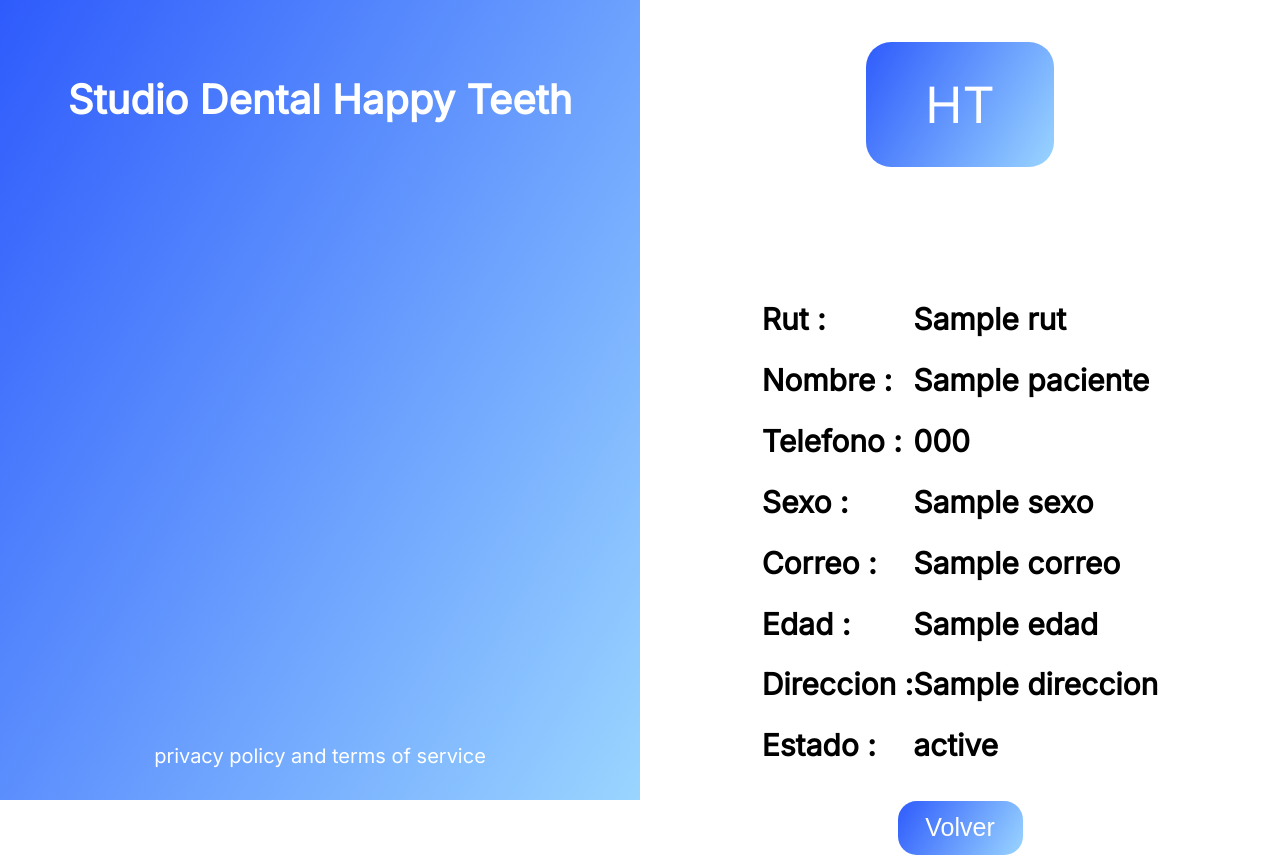
After one commit to Jesus-CP/Ingenieria-de-Software, a Django app: template estudio/templates/estudio/paciente_ver.html in a window 1280 px wide. The commit adds this page. Run offline with Django 3.2, Linux system fonts and the light colour scheme; the template is opened without the code that fills it: most values are stand-ins (such as "Sample title", 1, 10 or a date in 2020).

Commit message:
ver paciente

```diff
--- /dev/null
+++ b/estudio/templates/estudio/paciente_ver.html
@@ -0,0 +1,62 @@
+{% load static %}
+<!DOCTYPE html>
+<html lang="en">
+
+<head>
+    <meta charset="UTF-8">
+    <meta name="viewport" content="width=device-width, initial-scale=1.0">
+    <link rel="stylesheet" type="text/css" href="{% static 'css/style.css' %}">
+    <title>Happy Teeth</title>
+</head>
+
+<body style="zoom:125%">
+    <div class="container">
+        <div class="cl" style="width: 50%; display: flex; align-items: center; justify-content: center; flex-direction: column;">
+            <div class="divtitle">
+                <h1 class="title" >
+                    Studio Dental Happy Teeth
+                </h1>
+            </div>
+
+            <p class="pp">
+                privacy policy and terms of service
+            </p>
+        </div><!---->
+        <div style="display: flex; flex-direction: column;width: 50%;justify-content: center;">
+            <div style="display: flex; align-items: center; justify-content: center; flex-direction: column;">
+                <div class="logo" style="margin: 10ex; justify-content: center;">
+                    <p class="logotext">
+                        HT
+                    </p>
+                </div>
+                <div style="display: flex; align-items: center; justify-content: center; flex-direction: row;">
+                    <div>
+                        <h2 width="10%" scope="col">Rut :</h2>
+                        <h2 width="12%" scope="col">Nombre :</h2>
+                        <h2 width="10%" scope="col">Telefono :</h2>
+                        <h2 width="10%" scope="col">Sexo :</h2>
+                        <h2 width="10%" scope="col">Correo :</h2>
+                        <h2 width="10%" scope="col">Edad :</h2>
+                        <h2 width="10%" scope="col">Direccion :</h2>
+                        <h2 width="10%" scope="col">Estado :</h2>
+                    </div>
+                    <div>
+                        <h2>{{ paciente_data.rut }}</h2>
+                        <h2>{{ paciente_data.nombre }}</h2>
+                        <h2>{{ paciente_data.telefono }}</h2>
+                        <h2>{{ paciente_data.Sexo }}</h2>
+                        <h2>{{ paciente_data.correo }}</h2>
+                        <h2>{{ paciente_data.edad }}</h2>
+                        <h2>{{ paciente_data.direccion }}</h2>
+                        <h2>{{ paciente_data.estado }}</h2>
+                    </div>
+                </div>
+            </div>
+            <div style="display: flex;justify-content: center;">
+                <a href="{% url 'odontologo' %}" ><button class="btnok" >Volver</button></a>
+            </div>
+
+        </div>
+</body>
+
+</html>
--- a/estudio/templates/estudio/ver_agenda.html
+++ b/estudio/templates/estudio/ver_agenda.html
@@ -1,4 +1,3 @@
-
 {% load static %}
 {% block title %}{% endblock %}
 {% block content %}
@@ -156,8 +155,8 @@ td.has-info {
                     <td {% for evento in eventos_semana %}{% if evento.fechaAtencion == day and evento.obtener_hora == horario %} class="has-info"{% endif %}{% endfor %}>
                             {% for evento in eventos_semana %}
                                 {% if evento.fechaAtencion == day and evento.obtener_hora == horario %}
-                                <a href="#" style="color: black;">
                                     {{ evento.paciente.nombre }}
+                                    <a href="{% url 'paciente_ver' paciente_rut=evento.paciente.rut %}" style="color: black;">Ver</a>
                                 </a>
                                     <br>
                                 {% endif %}
--- a/estudio/urls.py
+++ b/estudio/urls.py
@@ -12,4 +12,6 @@ estudio_urlpatterns = [
     path('ver_agenda/<offset>/',views.ver_agenda,name="ver_agenda"),
     path('verCitas/', views.verCita, name="verCita"),
     path('cerrar-sesion/', views.cerrar_sesion, name='cerrar_sesion'),
+    path('estudio/paciente_ver/<str:paciente_rut>/', views.paciente_ver, name='paciente_ver')
+
     ]
```
Also changed, not shown: estudio/views.py (+36 -0 lines).
